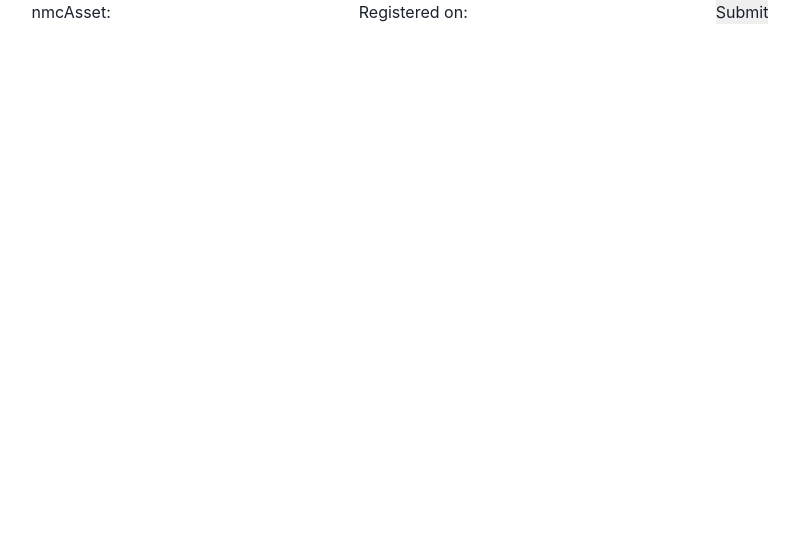
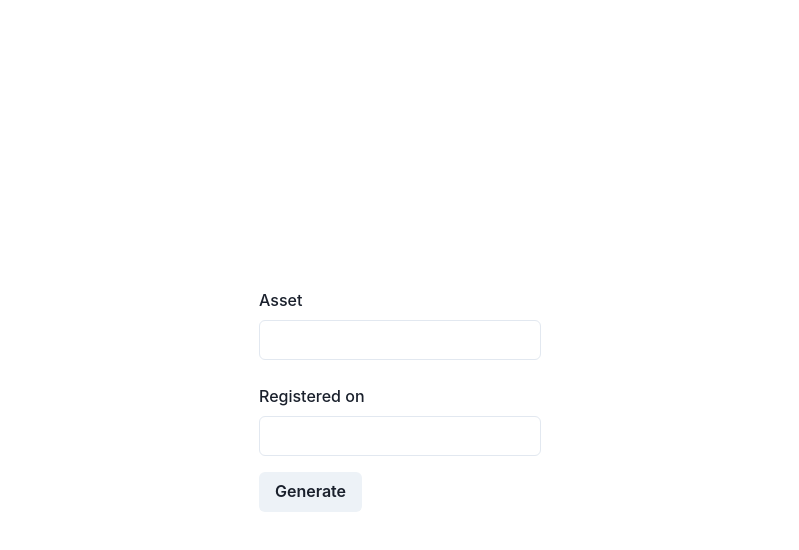
Before and after one commit to krick-crypto/ev-punycode-generator, a React (Create React App) app: page /1/1 in a window 1280 px wide. Shown: the top 550 px of the page, without its empty margins (240-1039 px from the left). Built offline with nearby package versions, Linux system fonts and the light colour scheme.

Commit message:
style form with chakra ui

```diff
--- a/src/App.js
+++ b/src/App.js
@@ -1,4 +1,3 @@
-import './App.css';
 import { useRef, useState } from "react";
 import AssetForm from './AssetForm';
 import Description from './Description';
--- a/src/AssetForm.js
+++ b/src/AssetForm.js
@@ -1,20 +1,34 @@
+import { Center } from '@chakra-ui/react';
+import {
+    FormControl,
+    FormLabel,
+    Input,
+    Button,
+    FormErrorMessage,
+    FormHelperText,
+  } from '@chakra-ui/react'
+
 const AssetForm = ({onSubmit, inputs, handleChange}) => {
 
     const {nmcAsset, registration} = inputs
 
     return (
-    <form onSubmit={onSubmit}>
-       <label>
-          nmcAsset:
-          <input type="text" name="nmcAsset" value={nmcAsset} onChange={e => handleChange(e)} />
-        </label>
-
-        <label>
-          Registered on:
-          <input type="text" name="registration" value={registration} onChange={e => handleChange(e)} />
-        </label>
-        <input type="submit" value="Submit" />
-     </form>)
+    <Center width="100vw" height="100vh">
+        <form onSubmit={onSubmit}>
+            <FormControl mb={6}>
+                <FormLabel htmlFor="nmcAsset">Asset</FormLabel>
+                <Input id="nmcAsset" name="nmcAsset" type="text"
+                    value={nmcAsset} onChange={e => handleChange(e)}/>
+            </FormControl>
+            <FormControl mb={4}>
+             <FormLabel htmlFor="registration">Registered on</FormLabel>
+                <Input id="registration" name="registration" type="text"
+                    value={registration} onChange={e => handleChange(e)}/>
+            </FormControl>
+            <Button type="submit">Generate</Button>
+        </form>
+    </Center>
+     )
 }
 
 export default AssetForm;
--- a/src/index.js
+++ b/src/index.js
@@ -1,6 +1,5 @@
 import React from 'react';
 import ReactDOM from 'react-dom';
-import './index.css';
 import App from './App';
 import reportWebVitals from './reportWebVitals';
 import { ChakraProvider } from '@chakra-ui/react';
```
